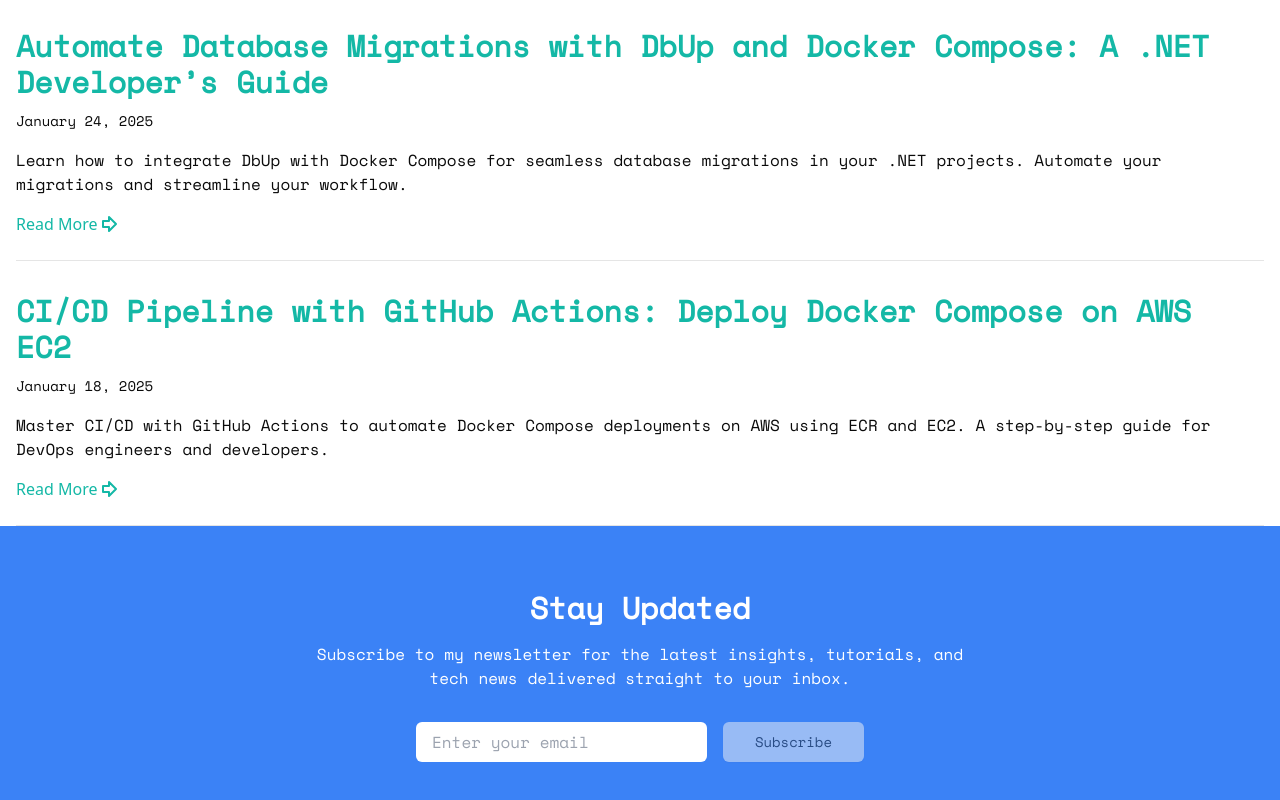
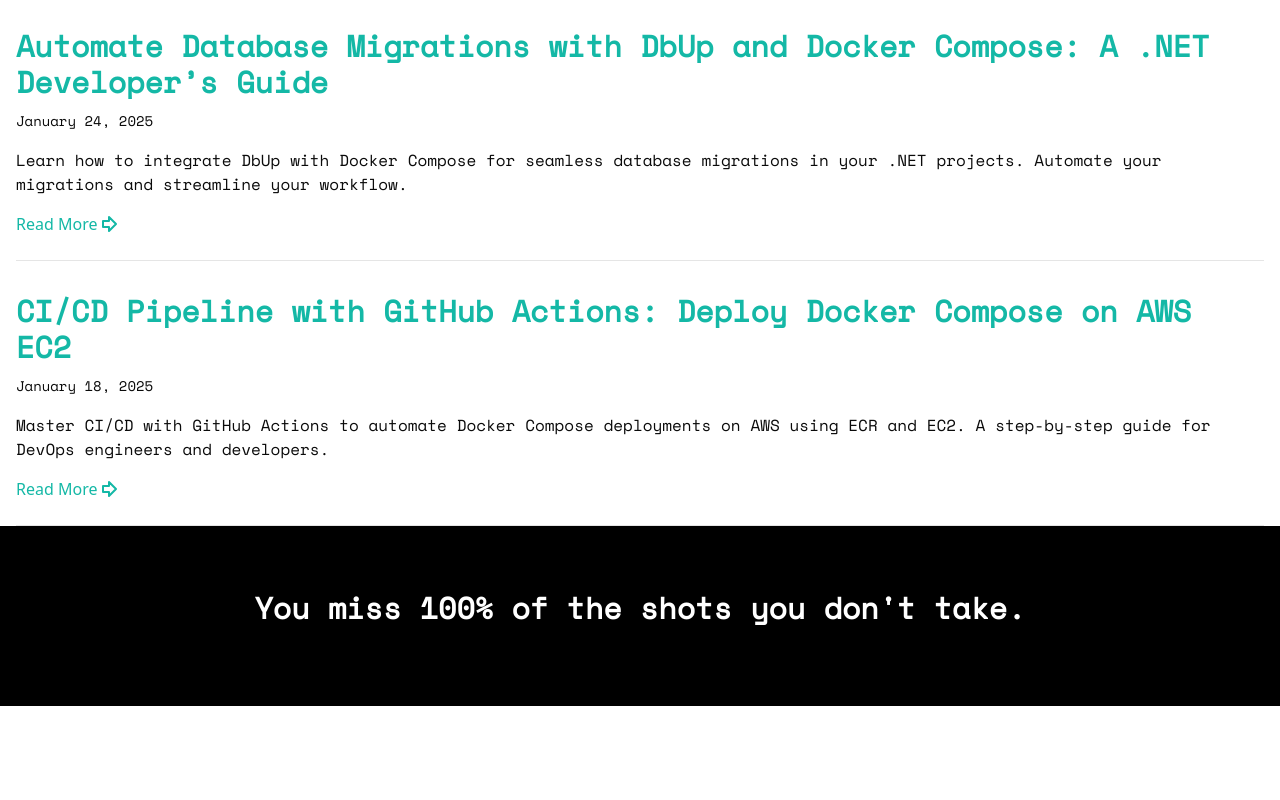
Before and after one commit to itfwf/itugui-blog, a Next.js app: page / in a window 1280 px wide. Shown: the part 734-1534 px from the top of the page. After the commit the page ends 1440 px from the top, so only its background shows below. Built offline with nearby package versions, Linux system fonts and the light colour scheme.

Commit message:
remove footer

```diff
--- a/components/footer.tsx
+++ b/components/footer.tsx
@@ -1,25 +1,9 @@
-import { Button } from "@/components/ui/button"
-
 export default function Footer() {
 
     return (
-        <footer className="py-16 bg-blue-500 dark:bg-blue-600 text-white">
+        <footer className="py-16 bg-black text-white">
             <div className="container mx-auto px-4 text-center">
-                <h2 className="text-3xl font-bold mb-4">Stay Updated</h2>
-                <p className="mb-8 max-w-2xl mx-auto">
-                    Subscribe to my newsletter for the latest insights, tutorials, and tech news delivered straight to your inbox.
-                </p>
-                <form className="flex flex-col sm:flex-row gap-4 max-w-md mx-auto">
-                    <input
-                        type="email"
-                        placeholder="Enter your email"
-                        className="flex-grow px-4 py-2 rounded-md text-gray-900 dark:text-white dark:bg-gray-800"
-                        required
-                    />
-                    <Button type="submit" variant="secondary" disabled size="lg">
-                        Subscribe
-                    </Button>
-                </form>
+                <h2 className="text-3xl font-bold mb-4">You miss 100% of the shots you don't take.</h2>
             </div>
         </footer>
     )
```
